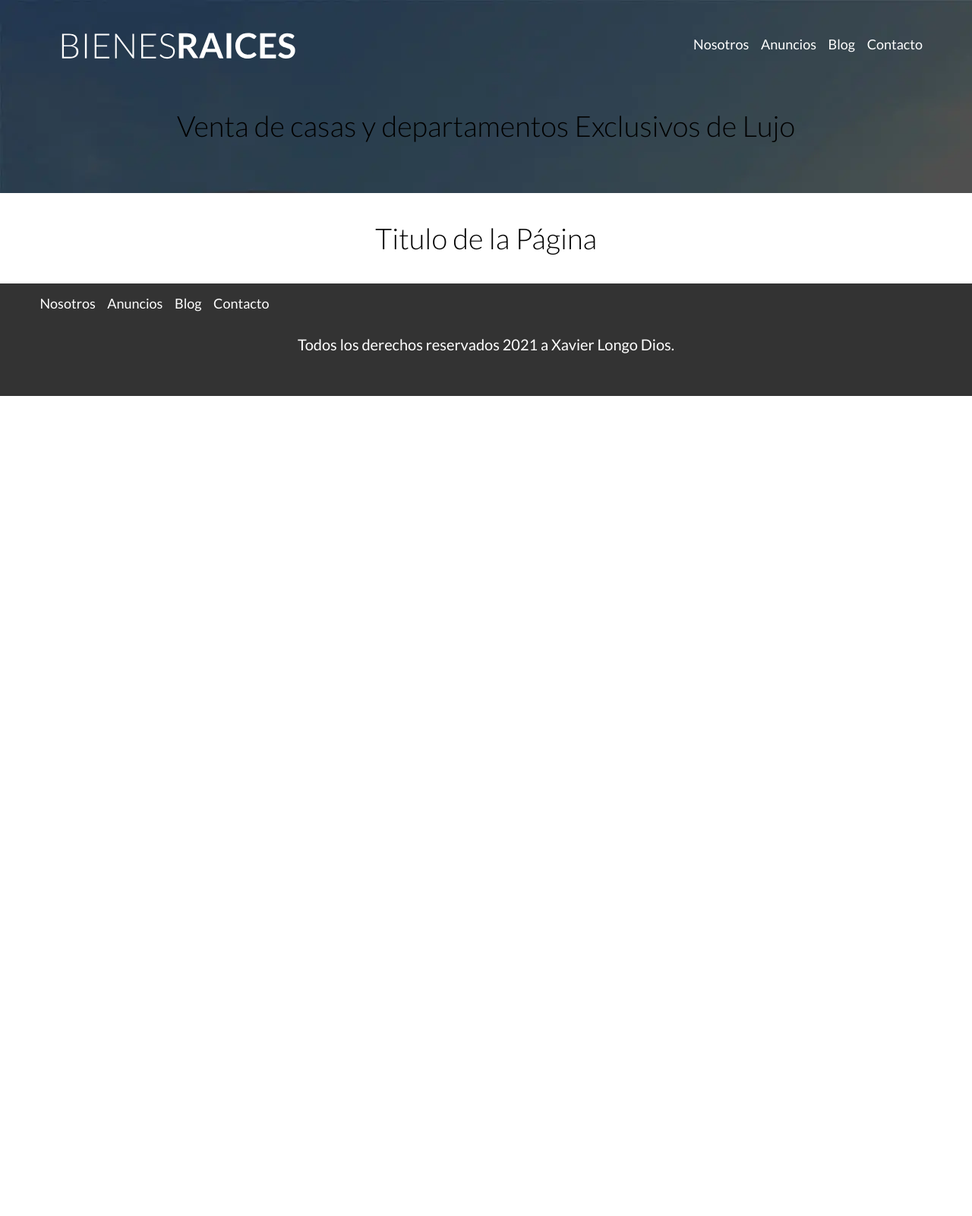
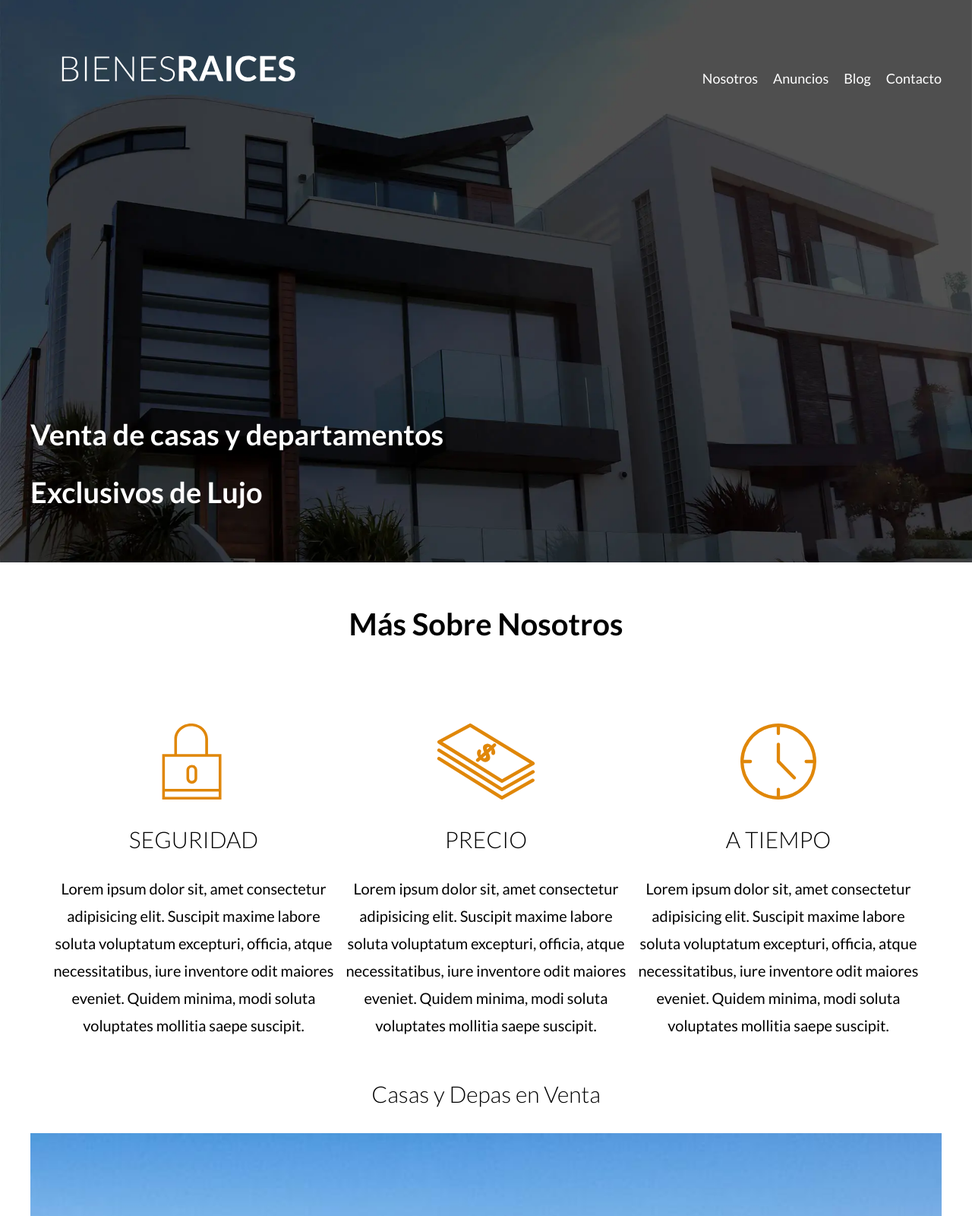
Before and after one commit to Longodios/proyectoBienesRaices, a website: page index.html in a window 1280 px wide. Shown: the top 1600 px of the page at 76% size. Before the commit the page ends 800 px from the top, so only its background shows below. Drawn offline with Linux system fonts and the light colour scheme.

Commit message:
Cambios Finde

```diff
--- a/index.html
+++ b/index.html
@@ -14,7 +14,7 @@
         <div class="contenedor contenido-header">
             <div class="barra">
                 <a href="/">
-                    <img src="build/img/logo.svg" alt="Logotipo de Bienes Raices">
+                    <img src="src/img/logo.svg" alt="Logotipo de Bienes Raices">
                 </a>
                 <nav class="navegacion">
                     <a href="nosotros.html">Nosotros</a>
@@ -25,14 +25,66 @@
 
 
             </div>
+            <!-- barra -->
             <h1> Venta de casas y departamentos Exclusivos de Lujo</h1>
         </div>
 
     </header>
 
-    <main class="seccion">
-        <h1> Titulo de la Página </h1>
+    <main class="contenedor seccion">
+        <h2> Más Sobre Nosotros </h2>
+        <div class="contenedor contenedor-iconos">
+            <div class="iconos">
+                <div class="seguridad">
+                    <img src="build/img/icono1.svg">
+                    <h3> Seguridad </h3>
+                    <p class="centrar-texto">Lorem ipsum dolor sit, amet consectetur adipisicing elit. Suscipit maxime labore soluta voluptatum excepturi, officia, atque necessitatibus, iure inventore odit maiores eveniet. Quidem minima, modi soluta voluptates mollitia saepe
+                        suscipit.
+                    </p>
+                </div>
+                <div class="precio">
+                    <img src="build/img/icono2.svg">
+                    <h3> Precio </h3>
+                    <p class="centrar-texto">Lorem ipsum dolor sit, amet consectetur adipisicing elit. Suscipit maxime labore soluta voluptatum excepturi, officia, atque necessitatibus, iure inventore odit maiores eveniet. Quidem minima, modi soluta voluptates mollitia saepe
+                        suscipit.
+                    </p>
+                </div>
+                <div class="tiempo">
+                    <img src="build/img/icono3.svg">
+                    <h3> A tiempo </h3>
+                    <p class="centrar-texto">Lorem ipsum dolor sit, amet consectetur adipisicing elit. Suscipit maxime labore soluta voluptatum excepturi, officia, atque necessitatibus, iure inventore odit maiores eveniet. Quidem minima, modi soluta voluptates mollitia saepe
+                        suscipit.
+                    </p>
+                </div>
+            </div>
+        </div>
     </main>
+
+    <section class="casas-oferta">
+        <h3 class="centrar-texto"> Casas y Depas en Venta </h3>
+        <div class="contenedor">
+            <div class="casa">
+                <div class="imagen-oferta1">
+                    <img src="build/img/anuncio1.jpg" alt="Casa de Lujo en el Lago">
+                </div>
+                <div class="informacion-casa">
+                    <h3 class="centrar-texto"></h3>
+                    <p> Casa en el lago con excelente vista, acabados de lujo a un excelente precio</p>
+                    <span>$3,000,000</span>
+                </div>
+                <div class="iconos-oferta">
+                    <img src="build/img/icono_wc.svg"> <span> 3</span>
+                    <img src="build/img/icono_estacionamiento.svg"> <span> 3</span>
+                    <img src="build/img/icono_dormitorio.svg"> <span> 4</span>
+                </div>
+
+                <button href="#" class="boton">Ver Propiedad</button>
+
+
+            </div>
+
+        </div>
+    </section>
 
     <footer class="footer seccion">
         <div class="contenedor contenido-footer">
--- a/src/scss/app.scss
+++ b/src/scss/app.scss
@@ -9,3 +9,4 @@
 @import 'layout/header.scss';
 @import 'layout/footer.scss';
 @import 'layout/navegacion.scss';
+@import 'layout/_sobre-nosotros.scss';
--- a/src/scss/base/_utilidades.scss
+++ b/src/scss/base/_utilidades.scss
@@ -2,6 +2,11 @@
     margin-top: $separacion / 2;
     margin-bottom: $separacion / 2;
 }
+
 .contenido-centrado {
     max-width: 800px;
 }
+
+.centrar-texto {
+    text-align: center;
+}
--- a/src/scss/layout/_footer.scss
+++ b/src/scss/layout/_footer.scss
@@ -1,9 +1,11 @@
             .footer {
                 background-color: $grisOscuro;
-    padding: 1rem 0 3rem 0;
+                padding: $separacion / 2 0;
+                .contenedor-footer {
+                    padding-top: $separacion / 2;
                 }
-
                 .copyright {
                     text-align: center;
                     color: $blanco;
                 }
+            }
--- a/src/scss/layout/_header.scss
+++ b/src/scss/layout/_header.scss
@@ -1,12 +1,38 @@
 .no-webp .inicio {
-    background-image: url(/build/img/header.jpg);
+    background-image: url(../img/header.jpg);
 }
 
 .webp .inicio {
-    background-image: url(/build/img/header.webp);
+    background-image: url(../img/header.webp);
 }
 
 .header {
     background-color: $grisOscuro;
     padding: 1rem 0 3rem 0;
+    &.inicio {
+        background-position: center center;
+        background-size: cover;
+        @include tablet {
+            min-height: 70rem;
+        }
+        .contenido-header {
+            @include tablet {
+                min-height: 70rem;
+            }
+        }
+    }
 }
+
+.contenido-header {
+    display: flex;
+    flex-direction: column;
+    justify-content: space-between;
+    // Para darle un tamaño a la imagen de fondo
+    h1 {
+        text-align: left;
+        color: $blanco;
+        font-weight: $bold;
+        line-height: 2;
+        max-width: 60rem;
+    }
+}
--- a/src/scss/layout/_navegacion.scss
+++ b/src/scss/layout/_navegacion.scss
@@ -1,21 +1,42 @@
 .barra {
     display: flex;
-        justify-content: space-between;
-        align-items: center;
+    flex-direction: column;
+    padding-top: 3rem;
     img {
         margin: 2rem;
+    }
+    @include tablet {
+        .barra {
+            .img {
+                margin: 2rem;
+            }
+        }
+        flex-direction: row;
+        justify-content: space-between;
     }
 }
 
 .navegacion {
-        margin-right: $separacion / 2;
+    @include tablet {
+        display: flex;
+        align-items: center;
+        padding-top: 3rem;
+    }
     a {
         text-decoration: none;
-            margin-left: $separacion / 4;
         color: $blanco;
+        display: block;
+        text-align: center;
         font-size: 1.8rem;
         &:hover {
             color: $verde;
         }
+        @include tablet {
+            margin-right: 2rem;
+            font-size: 1.8rem;
+            &:last-of-type {
+                margin-right: 0;
             }
         }
+    }
+}
--- /dev/null
+++ b/src/scss/layout/_sobre-nosotros.scss
@@ -0,0 +1,49 @@
+.seccion {
+    h2 {
+        font-size: 4rem;
+        padding: 2rem;
+        font-weight: $bold;
+    }
+}
+
+.seguridad {
+    img {
+        height: 10rem;
+        margin-top: 5rem;
+    }
+    h3 {
+        text-transform: uppercase;
+        margin-bottom: 1rem;
+    }
+}
+
+.precio {
+    img {
+        height: 10rem;
+        margin-top: 5rem;
+    }
+    h3 {
+        text-transform: uppercase;
+        margin-bottom: 1rem;
+    }
+}
+
+.tiempo {
+    img {
+        height: 10rem;
+        margin-top: 5rem;
+    }
+    h3 {
+        text-transform: uppercase;
+        margin-bottom: 1rem;
+    }
+}
+
+@include tablet {
+    .iconos {
+        display: flex;
+        justify-content: center;
+        align-items: center;
+        gap: 1.5rem;
+    }
+}
```
Also changed, not shown: anuncios.html (+1 -1 lines), blog.html (+1 -1 lines), contacto.html (+1 -1 lines), nosotros.html (+1 -1 lines), build/css/app.css, 2 other files. Lines whose indentation alone changed are shown as unchanged.
